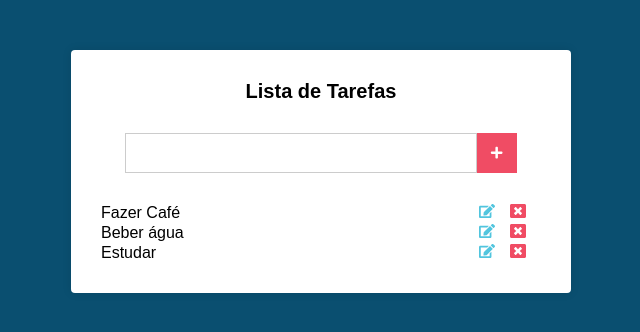
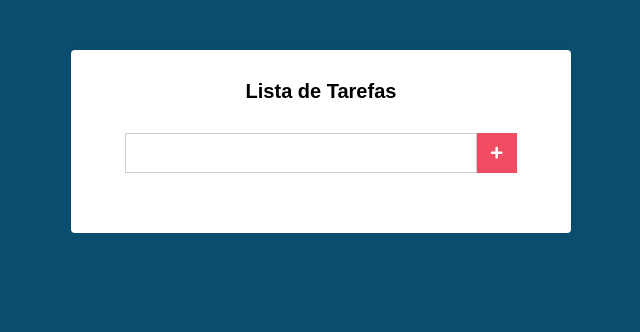
Before and after one commit to GeronimoOlanda/listaDeTarefasReact, a React (Create React App) app: page / in a window 1280 px wide. Shown: the top 332 px of the page, without its empty margins (319-959 px from the left). Built offline with nearby package versions, Linux system fonts and the light colour scheme.

Commit message:
Funcionalidade de apagar

```diff
--- a/src/components/Main.css
+++ b/src/components/Main.css
@@ -47,6 +47,8 @@
   align-items: center;
   justify-content: space-between;
   transition: 0.1s ease all;
+  padding: 14px;
+  border-radius: 50px;
 }
 .tarefas li:hover{
  background-color: #51c5de;
@@ -70,3 +72,8 @@
   cursor: pointer;
   transition: 0.1s ease all;
 }
+.tarefas li span
+{
+  display: flex;
+  align-items: center;
+}
--- a/src/components/Main.js
+++ b/src/components/Main.js
@@ -1,22 +1,50 @@
 import React, { Component } from 'react';
 import './Main.css';
 // form
-import { FaPlus } from 'react-icons/fa';
+import { FaPlus, FaEdit, FaWindowClose } from 'react-icons/fa';
 
 // tarefas
-import { FaEdit, FaWindowClose } from 'react-icons/fa';
+// import { FaEdit, FaWindowClose } from 'react-icons/fa';
 
 export default class Main extends Component {
   state = {
     novaTarefa: '',
-    tarefas: ['Fazer Café', 'Beber água', 'Estudar'],
+    tarefas: [],
   };
 
+  // funcao criada para o submit
+  handleSubmit = (e) => {
+    e.preventDefault(); // previnindo o envio ao clicar no submit
+    const { tarefas } = this.state;
+    let { novaTarefa } = this.state;
+    novaTarefa = novaTarefa.trim();
+
+    if (tarefas.indexOf(novaTarefa) !== -1) return; // caso a tarefa exista returna nada
+    const novasTarefas = [...tarefas];// copiando o array de tarefas para novasTarefas
+    this.setState({
+      tarefas: [...novasTarefas, novaTarefa], // setando os estados em um novo objeto de arrays
+    });
+  }
+
+  // setando as mudanças
   handleChange = (e) => {
     this.setState({
       novaTarefa: e.target.value,
     });
   }
+
+  handleEdit = (e, index) => {
+    console.log('edit', index);
+  };
+
+  handleDelete = (e, index) => {
+    const { tarefas } = this.state;
+    const novasTarefas = [...tarefas];
+    novasTarefas.splice(index, 1);
+    this.setState({
+      tarefas: [...novasTarefas],
+    });
+  };
 
   render() {
     const { novaTarefa, tarefas } = this.state;
@@ -24,20 +52,26 @@ export default class Main extends Component {
       <div className="main">
         <h1>Lista de Tarefas</h1>
 
-        <form action="#" className="form">
+        <form onSubmit={this.handleSubmit} action="#" className="form">
           <input onChange={this.handleChange} type="text" value={novaTarefa} />
           <button type="submit">
             <FaPlus />
           </button>
         </form>
         <ul className="tarefas">
-          {tarefas.map((tarefa) => (
+          {tarefas.map((tarefa, index) => (
             <li key={tarefa}>
               {tarefa}
-              <div>
-                <FaEdit className="edit" />
-                <FaWindowClose className="delete" />
-              </div>
+              <span>
+                <FaEdit
+                  className="edit"
+                  onClick={(e) => this.handleEdit(e, index)}
+                />
+                <FaWindowClose
+                  className="delete"
+                  onClick={(e) => this.handleDelete(e, index)}
+                />
+              </span>
             </li>
           ))}
         </ul>
```
Also changed, not shown: .eslintrc.js.
